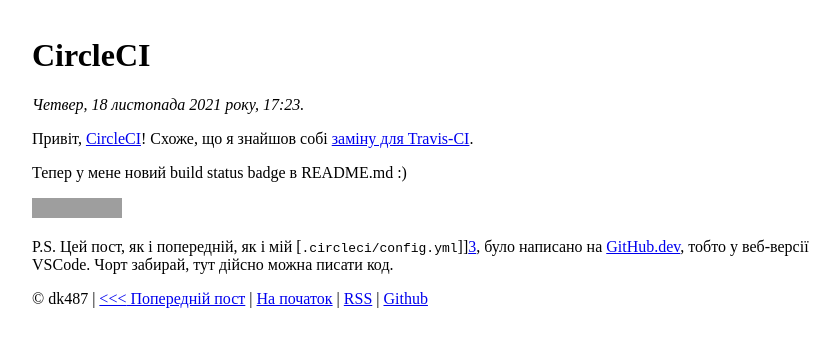
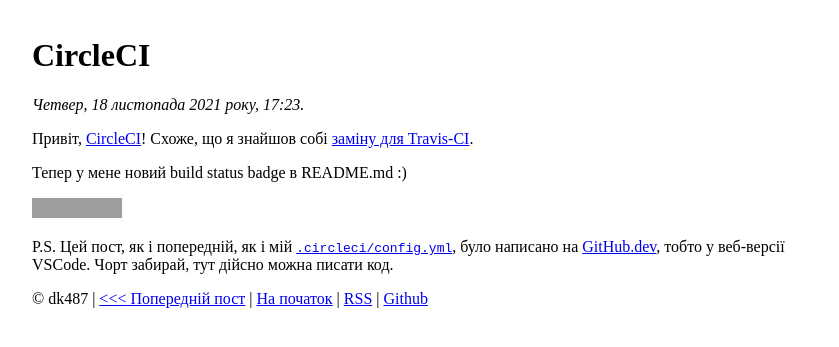
Before and after one commit to dk487/test.de.co.ua, a Jekyll site: the page built from _posts/2021/2021-11-18-circleci.md, in a window 1280 px wide, cut to the strip 0-347 px from the top of the page. Shown: the whole strip, without its empty margins (208-1047 px from the left). Built offline with Jekyll 4.4.1, drawn with Linux system fonts in a browser that asks for light colours; grey boxes are pictures that could not be loaded.

Commit message:
Fix typos

```diff
--- a/_posts/2021/2021-11-18-circleci.md
+++ b/_posts/2021/2021-11-18-circleci.md
@@ -9,7 +9,7 @@
 
 [![CircleCI](https://circleci.com/gh/dk487/test.de.co.ua/tree/master.svg?style=svg)](https://circleci.com/gh/dk487/test.de.co.ua/tree/master)
 
-P.S. Цей пост, як і попередній, як і мій [`.circleci/config.yml`]][3], було написано на [GitHub.dev][4], тобто у веб-версії VSCode. Чорт забирай, тут дійсно можна писати код.
+P.S. Цей пост, як і попередній, як і мій [`.circleci/config.yml`][3], було написано на [GitHub.dev][4], тобто у веб-версії VSCode. Чорт забирай, тут дійсно можна писати код.
 
 [1]: https://circleci.com/
 [2]: /2021/11/18/no-travis.html
```
